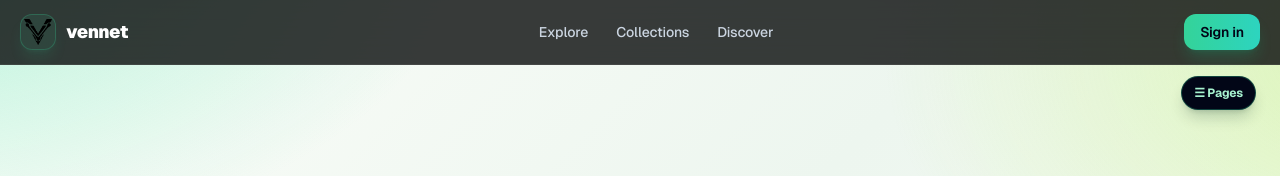
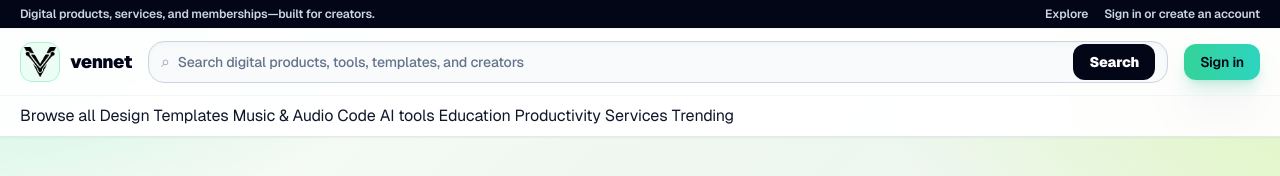
Before and after one commit to MagroOwner/Vennet, a Next.js app: page / in a window 1280 px wide. Shown: the top 176 px of the page. Built offline with nearby package versions, Linux system fonts and the light colour scheme; no server answers.

Commit message:
Redesign marketplace navigation

```diff
--- a/src/components/Navbar.tsx
+++ b/src/components/Navbar.tsx
@@ -3,6 +3,17 @@ import { auth } from "@/lib/auth";
 import { getIdentity } from "@/lib/queries";
 import { BrandMark } from "./BrandMark";
 import { SignOutButton } from "./SignOutButton";
+
+const categories = [
+  ["Design", "/collections/design"],
+  ["Templates", "/collections/templates"],
+  ["Music & Audio", "/collections/music-audio"],
+  ["Code", "/collections/code"],
+  ["AI tools", "/collections/ai-tools"],
+  ["Education", "/collections/education"],
+  ["Productivity", "/collections/productivity"],
+  ["Services", "/collections/creator-services"],
+];
 
 export async function Navbar() {
   const session = await auth();
@@ -10,9 +21,43 @@ export async function Navbar() {
   const role = session?.user?.role ?? "user";
   const initial = (identity?.name ?? "P").slice(0, 1).toUpperCase();
 
-  return <nav className="sticky top-0 z-30 border-b border-white/[0.07] bg-[#080b0b]/80 backdrop-blur-xl"><div className="mx-auto flex max-w-7xl items-center justify-between gap-4 px-5 py-3.5">
-    <Link href="/" className="group flex shrink-0 items-center gap-2.5 text-lg font-black tracking-tight"><span className="grid h-9 w-9 place-items-center rounded-xl border border-emerald-400/25 bg-emerald-400/[0.07] shadow-lg shadow-emerald-400/10 transition group-hover:scale-105"><BrandMark className="h-7 w-7" /></span><span className="text-white">vennet</span></Link>
-    <div className="hidden items-center gap-1 lg:flex"><Link href="/marketplace" className="top-nav-link">Explore</Link><Link href="/collections" className="top-nav-link">Collections</Link><Link href="/discover" className="top-nav-link">Discover</Link>{session && <><Link href="/dashboard/seller" className="top-nav-link">Sell</Link><Link href="/inventory" className="top-nav-link">Inventory</Link><Link href="/saved" className="top-nav-link">Saved</Link><Link href="/cart" className="top-nav-link">Cart</Link><Link href="/compare" className="top-nav-link">Compare</Link><Link href="/notifications" className="top-nav-link">Updates</Link><Link href="/dashboard" className="top-nav-link">Dashboard</Link>{identity?.isPro && <Link href="/ai" className="top-nav-link text-emerald-200">AI <span className="ml-1 rounded bg-emerald-300 px-1 py-0.5 text-[9px] font-black text-slate-950">PRO</span></Link>}<Link href="/profile" className="top-nav-link">Profile</Link><Link href="/settings" className="top-nav-link">Settings</Link></>}{(role === "admin" || role === "moderator") && <Link href="/admin" className="top-nav-link">Admin</Link>}</div>
-    <div className="flex shrink-0 items-center gap-3">{session ? <><Link href="/profile" aria-label="Open profile" className="hidden items-center gap-2 rounded-xl border border-white/10 bg-white/[0.04] py-1.5 pl-1.5 pr-3 text-sm font-semibold text-white transition hover:border-emerald-300/35 hover:bg-white/[0.08] sm:flex">{identity?.avatarUrl ? <img src={identity.avatarUrl} alt="" className="h-7 w-7 rounded-lg object-cover" /> : <span className="grid h-7 w-7 place-items-center rounded-lg bg-emerald-400 text-xs font-black text-slate-950">{initial}</span>}<span>{identity?.name ?? "Profile"}</span></Link><SignOutButton /></> : <Link href="/login" className="button-primary px-4 py-2 text-sm">Sign in</Link>}</div>
-  </div></nav>;
+  return <header className="sticky top-0 z-30 border-b border-slate-200 bg-white/95 shadow-sm backdrop-blur-xl">
+    <div className="border-b border-slate-100 bg-slate-950 text-slate-300">
+      <div className="mx-auto flex max-w-7xl items-center justify-between px-5 py-1.5 text-xs font-semibold">
+        <p className="hidden sm:block">Digital products, services, and memberships—built for creators.</p>
+        <div className="ml-auto flex items-center gap-4">
+          <Link href="/marketplace" className="transition hover:text-white">Explore</Link>
+          {session ? <><Link href="/saved" className="transition hover:text-white">Saved</Link><Link href="/notifications" className="transition hover:text-white">Updates</Link></> : <Link href="/login" className="transition hover:text-white">Sign in or create an account</Link>}
+        </div>
+      </div>
+    </div>
+    <div className="mx-auto flex max-w-7xl items-center gap-4 px-5 py-3">
+      <Link href="/" className="group flex shrink-0 items-center gap-2.5 text-lg font-black tracking-tight text-slate-950">
+        <span className="grid h-10 w-10 place-items-center rounded-xl border border-emerald-200 bg-emerald-50 transition group-hover:scale-105"><BrandMark className="h-8 w-8" /></span>
+        <span className="hidden sm:inline">vennet</span>
+      </Link>
+      <form action="/marketplace" className="flex min-w-0 flex-1 items-center rounded-2xl border border-slate-300 bg-slate-50 px-3 shadow-inner shadow-slate-900/[0.03] transition focus-within:border-emerald-400 focus-within:bg-white focus-within:ring-4 focus-within:ring-emerald-100">
+        <span aria-hidden="true" className="mr-2 text-slate-400">⌕</span>
+        <label className="sr-only" htmlFor="site-search">Search Vennet</label>
+        <input id="site-search" name="q" placeholder="Search digital products, tools, templates, and creators" className="min-w-0 flex-1 border-0 bg-transparent px-0 py-2.5 text-sm font-medium !text-slate-900 outline-none placeholder:!text-slate-500" />
+        <button type="submit" className="ml-2 rounded-xl bg-slate-950 px-4 py-2 text-sm font-black text-white transition hover:bg-emerald-800">Search</button>
+      </form>
+      <div className="flex shrink-0 items-center gap-2">
+        {session ? <>
+          <Link href="/cart" aria-label="Open cart" className="grid h-10 w-10 place-items-center rounded-xl border border-slate-200 text-lg text-slate-700 transition hover:border-emerald-300 hover:bg-emerald-50">⌑</Link>
+          <Link href="/profile" aria-label="Open profile" className="hidden items-center gap-2 rounded-xl border border-slate-200 bg-white py-1.5 pl-1.5 pr-3 text-sm font-bold text-slate-800 transition hover:border-emerald-300 sm:flex">{identity?.avatarUrl ? <img src={identity.avatarUrl} alt="" className="h-7 w-7 rounded-lg object-cover" /> : <span className="grid h-7 w-7 place-items-center rounded-lg bg-emerald-400 text-xs font-black text-slate-950">{initial}</span>}<span className="max-w-24 truncate">{identity?.name ?? "Profile"}</span></Link>
+          <SignOutButton />
+        </> : <Link href="/login" className="button-primary px-4 py-2 text-sm">Sign in</Link>}
+      </div>
+    </div>
+    <nav aria-label="Marketplace categories" className="overflow-x-auto border-t border-slate-100">
+      <div className="mx-auto flex min-w-max max-w-7xl items-center gap-1 px-5 py-2">
+        <Link href="/marketplace" className="market-nav-link">Browse all</Link>
+        {categories.map(([label, href]) => <Link key={href} href={href} className="market-nav-link">{label}</Link>)}
+        <Link href="/discover" className="market-nav-link">Trending</Link>
+        {session && <><span className="mx-2 h-5 w-px bg-slate-200" /><Link href="/dashboard/seller" className="market-nav-link">Seller hub</Link><Link href="/inventory" className="market-nav-link">My library</Link><Link href="/dashboard" className="market-nav-link">Dashboard</Link>{identity?.isPro && <Link href="/ai" className="market-nav-link text-emerald-800">Vennet AI <span className="ml-1 rounded bg-emerald-100 px-1 py-0.5 text-[9px] font-black">PRO</span></Link>}<Link href="/settings" className="market-nav-link">Settings</Link></>}
+        {(role === "admin" || role === "moderator") && <Link href="/admin" className="market-nav-link">Admin</Link>}
+      </div>
+    </nav>
+  </header>;
 }
```
